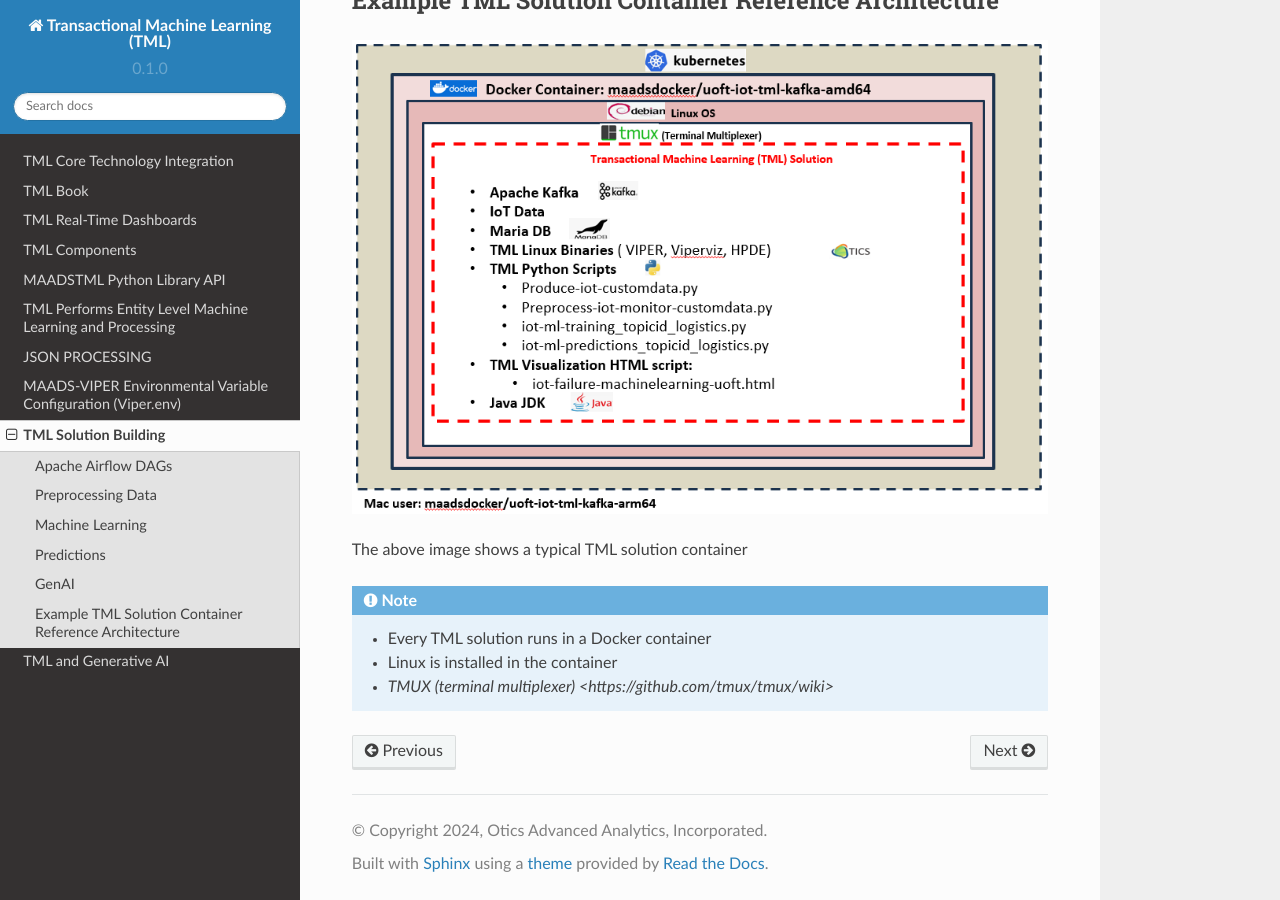
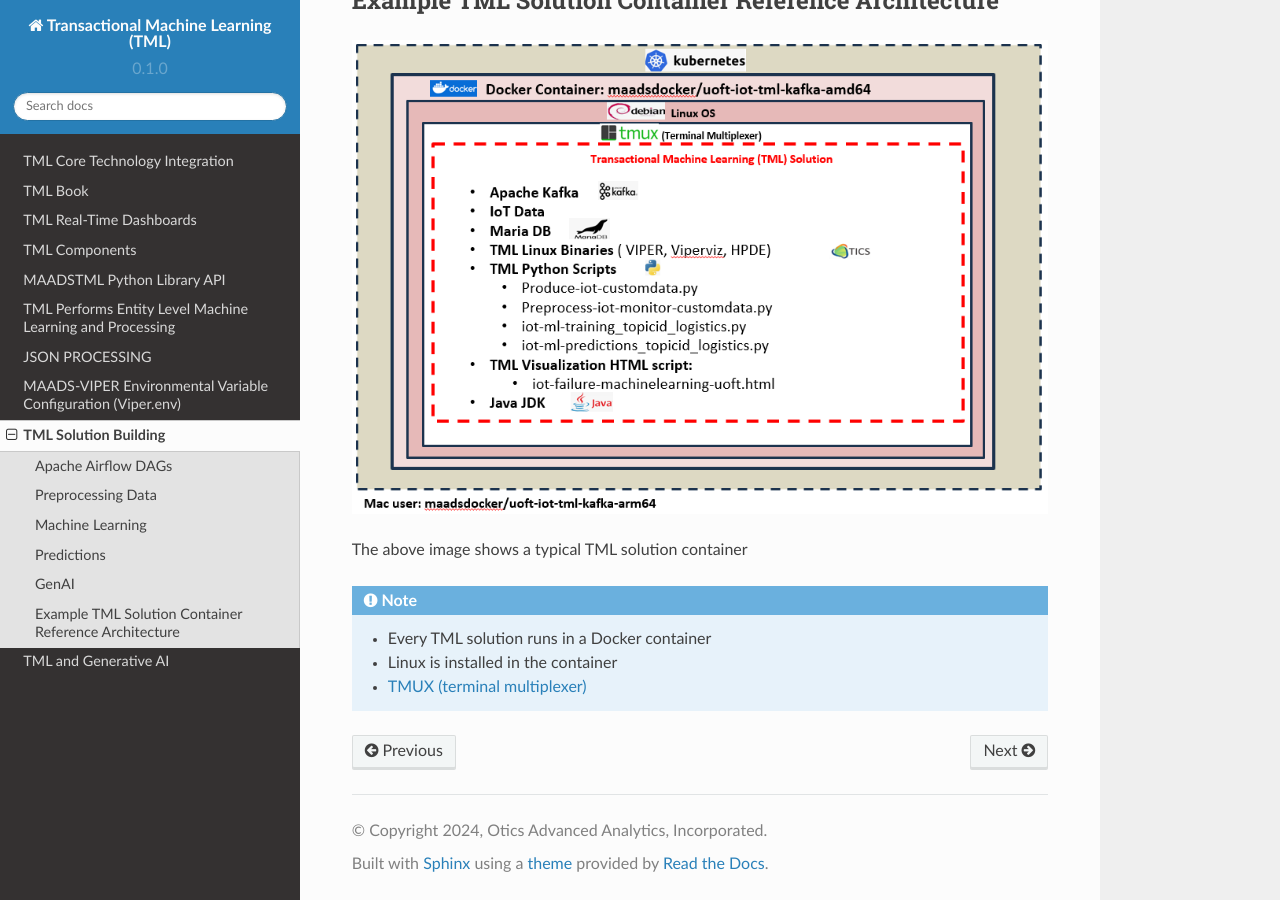
Before and after one commit to smaurice101/readthedocs, a Sphinx documentation site: the page built from docs/source/tmlbuilds.rst, in a window 1280 px wide and 900 px high, scrolled down 528 px. Built offline with Sphinx 7.4.7 and the Read the Docs theme 2.0.0, drawn with Linux system fonts in a browser that asks for light colours.

Commit message:
Update tmlbuilds.rst

```diff
--- a/docs/source/tmlbuilds.rst
+++ b/docs/source/tmlbuilds.rst
@@ -29,4 +29,4 @@
 
    * Every TML solution runs in a Docker container
    * Linux is installed in the container
-   * `TMUX (terminal multiplexer) <https://github.com/tmux/tmux/wiki>`
+   * `TMUX (terminal multiplexer) <https://github.com/tmux/tmux/wiki>`_
```
